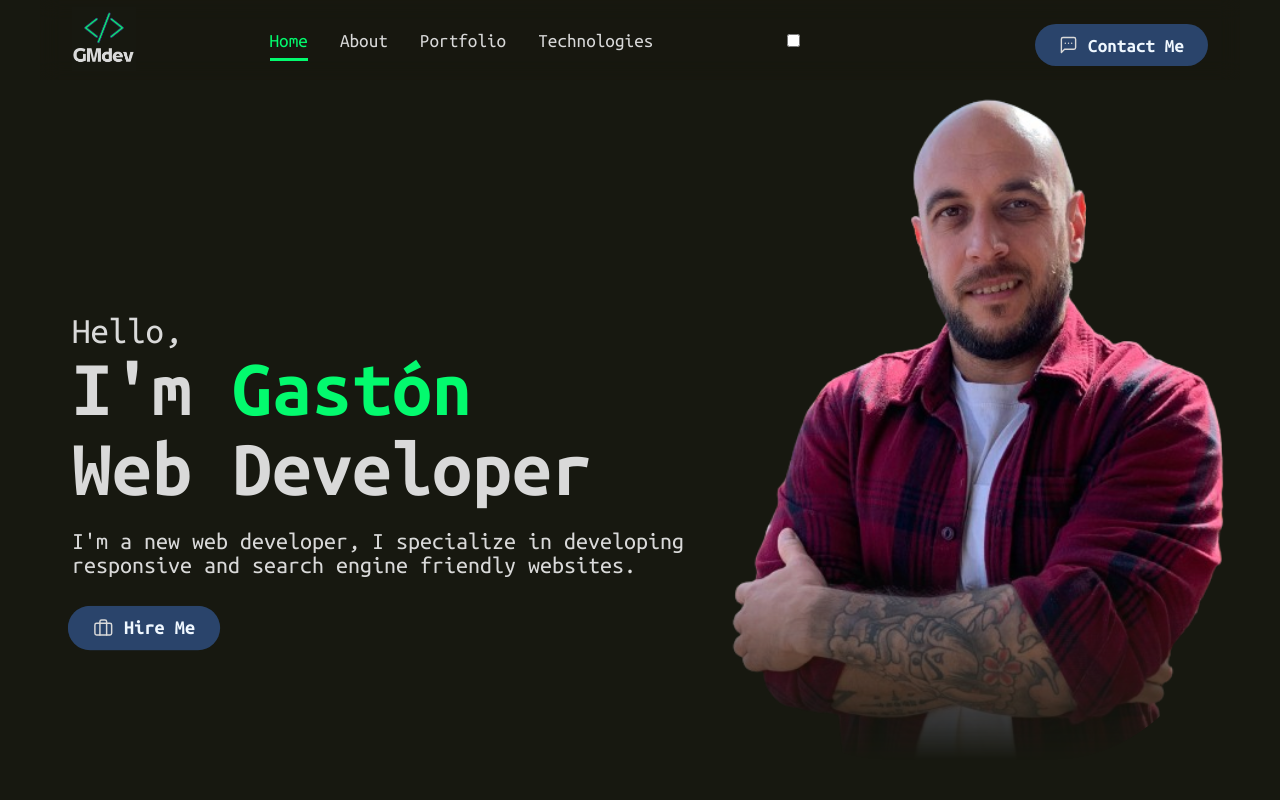
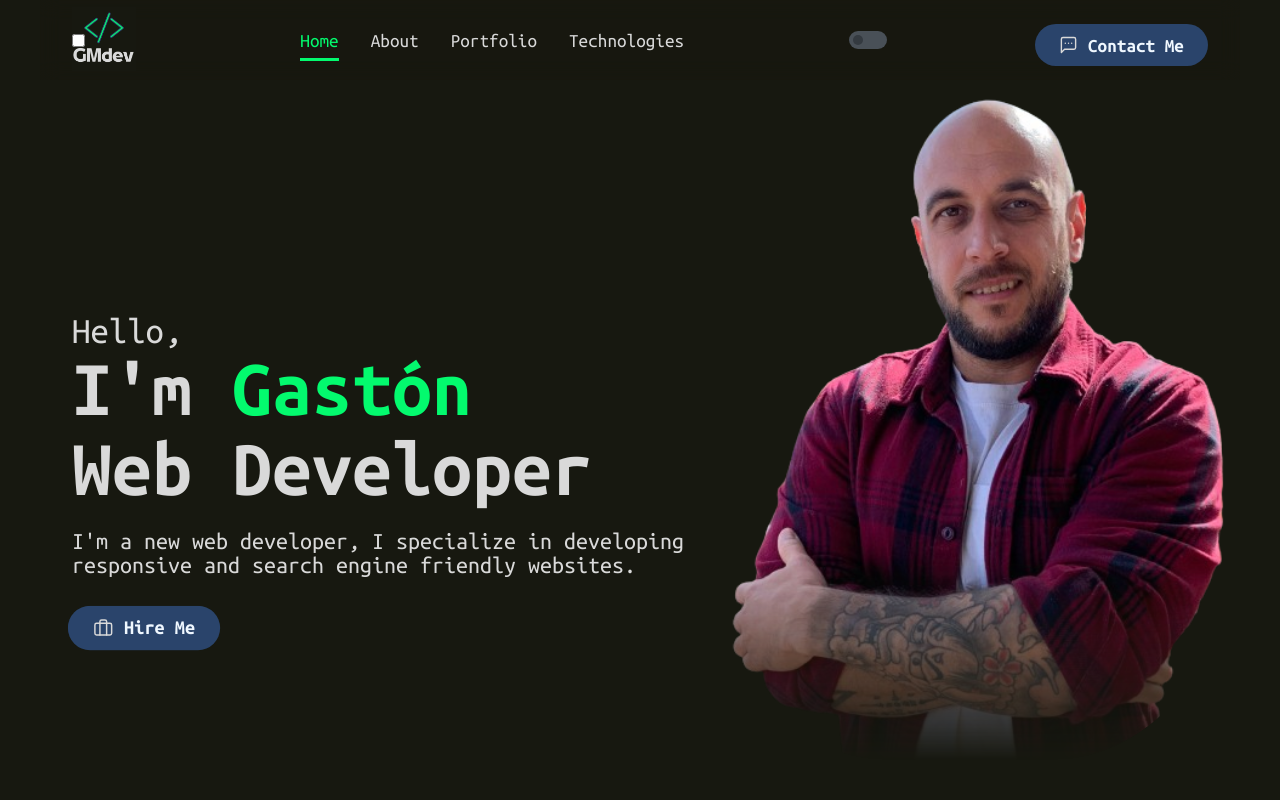
Before and after one commit to Tongaston/portfolio-1, a React (Create React App) app: page / in a window 1280 px wide. Shown: the top 800 px of the page. Built offline with nearby package versions, Linux system fonts and the light colour scheme.

Commit message:
toggle button dark styles added

```diff
--- a/src/components/Navbar/navbar.css
+++ b/src/components/Navbar/navbar.css
@@ -1,3 +1,12 @@
+:root {
+    --light-0: #f8f9fa;
+    --light-1: #e9ecef;
+    --light-2: #dee2e6;
+    --dark-0: #495057;
+    --dark-1: #343a40;
+    --dark-2: #212529;
+  }
+
  .navbar {
     height: 5rem;
     width: 100vw;
@@ -33,7 +42,27 @@
 }
 }
 
+input {
+    position: absolute;
+  }
 
+  label {
+    background: var(--dark-0);
+    border-radius: 20px;
+    cursor: pointer;
+    height: 18px;
+    position: relative;
+    width: 38px;
+  }
+
+  label .sun-moon {
+    background: var(--dark-1);
+    border-radius: 50%;
+    height: 10px;
+    margin: 4px;
+    transition: transform 0.3s ease;
+    width: 10px;
+  }
 
 .desktopMenuBtn {
     background-color: var(--border-color);
```
